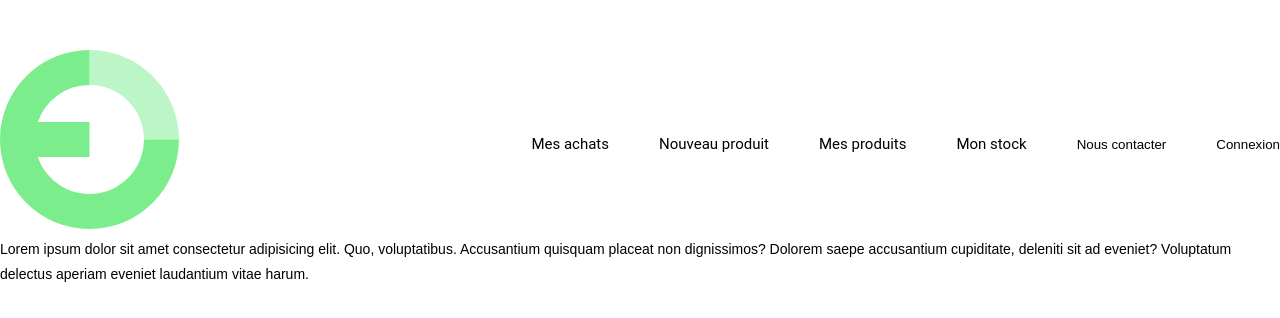
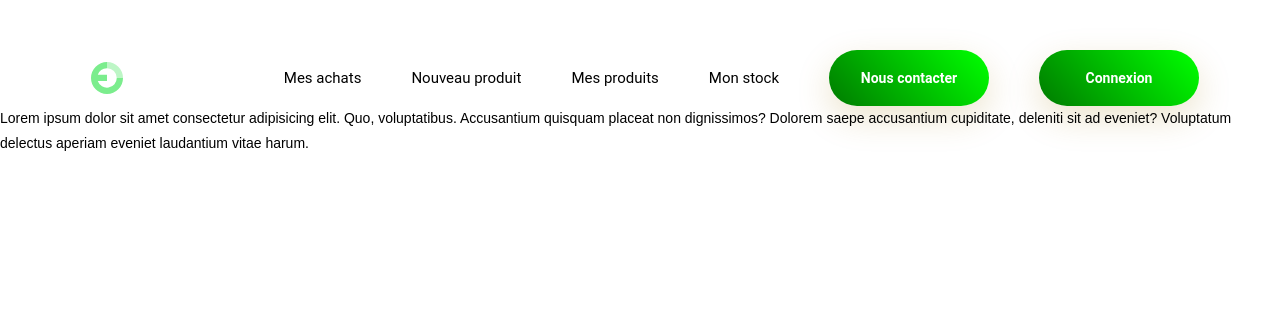
Before and after one commit to NicoN227613/fresh_food, a plain HTML site: page index.html in a window 1280 px wide. Drawn offline with Linux system fonts and the light colour scheme.

Commit message:
Modif couleur navbar a, btn

```diff
--- a/css/_nav.css
+++ b/css/_nav.css
@@ -1,6 +1,7 @@
 :root {
     --font_nav: 'Roboto', sans-serif;
-    --color_font_nav: linear-gradient(219.53deg, lightgreen 1.55%, green 95.8%);
+    --color_a_nav: #000000;
+    --color_btn_nav: linear-gradient(227.48deg,#00FF00 1.55%,  #008000 95.8%);
 }
 
 /* Barre de navigation */
@@ -8,14 +9,19 @@
     display: flex;
     align-items: center;
     margin-top: 50px;
+    margin-right: 81px;
+    margin-left: 91px;
 }
 .nav__logo {
-    width: 32px;
-    flex: none;
+    height: 32px;
+    display: flex;
+    align-items: center;
 }
 .nav__menu {
     margin-left: auto;
     display: flex;
+    justify-content: flex-start;
+    align-items: center;
     font-family: var(--font_nav);
     font-style: normal;
     font-weight: normal;
@@ -26,12 +32,34 @@
     margin-left: 50px;
 }
 .nav__menu > li > a {
-    color: black;
+    background: var(--color_a_nav);
+    background-clip: content-box;
+    -webkit-background-clip: text;
+    -webkit-text-fill-color: transparent;
 }
 .nav__menu > * + * {
     margin-left: 56px;
 }
+.nav__btn {
+    width: 160px;
+    height: 56px;
+    font-family: var(--font_nav);
+    font-style: normal;
+    font-weight: bold;
+    font-size: 14px;
+    line-height: 16px;
+    color: #FFF;
+    background: var(--color_btn_nav);
+    box-shadow: 0px 12px 35px rgba(160, 121, 0, 0.2);
+    border-radius: 100px;
 
+}
+
+@media only screen and (max-width: 1196px) {
+    .nav__menu {
+        white-space: nowrap;
+    }
+}
 /* Burger */
 .nav__burger {
     display: none;
--- a/index.html
+++ b/index.html
@@ -13,23 +13,23 @@
 
 <body>
     <header class="nav">
-        <a href="#" class="nav__logo">
-            <img src="img/logo.svg" alt="logo">
-        </a>
+        <a href="#"><img src="img/logo.svg" class="nav__logo" alt="logo"></a>
         <ul class="nav__menu">
             <li><a href="#">Mes achats</a></li>
             <li><a href="#">Nouveau produit</a></li>
             <li><a href="#">Mes produits</a></li>
             <li><a href="#">Mon stock</a></li>
-            <li><button>Nous contacter</button></li>
-            <li><button>Connexion</button></li>
+            <li><button class="nav__btn">Nous contacter</button></li>
+            <li><button class="nav__btn">Connexion</button></li>
         </ul>
         <button class="nav__burger">
             <span></span>
         </button>
     </header>
     <p>
-        Lorem ipsum dolor sit amet consectetur adipisicing elit. Quo, voluptatibus. Accusantium quisquam placeat non dignissimos? Dolorem saepe accusantium cupiditate, deleniti sit ad eveniet? Voluptatum delectus aperiam eveniet laudantium vitae harum.
+        Lorem ipsum dolor sit amet consectetur adipisicing elit. Quo, voluptatibus. Accusantium quisquam placeat non
+        dignissimos? Dolorem saepe accusantium cupiditate, deleniti sit ad eveniet? Voluptatum delectus aperiam eveniet
+        laudantium vitae harum.
     </p>
 </body>
 
```
